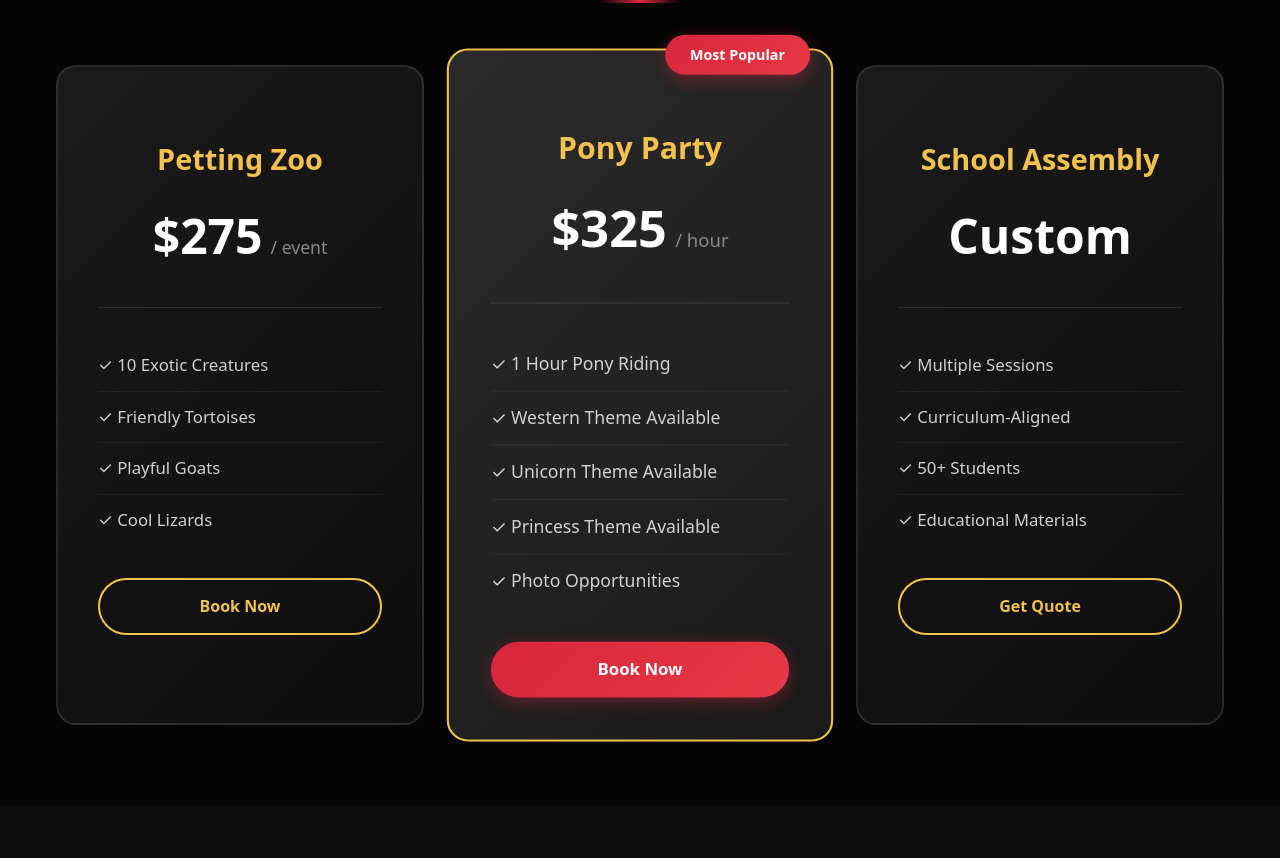
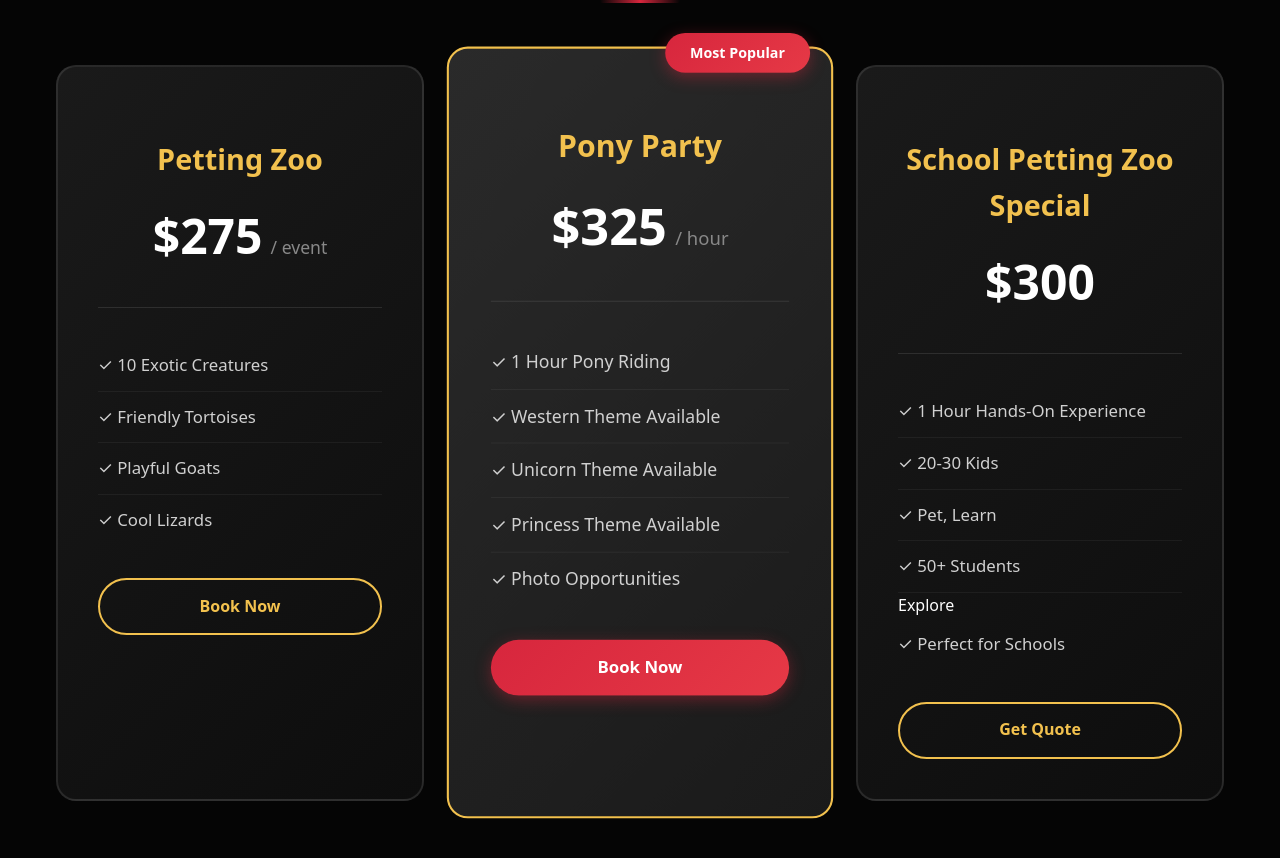
Before and after one commit to AntonioMc99/cityboywebsite, a plain HTML site: page index.html in a window 1280 px wide. Shown: the part 2280-3138 px from the top of the page. Drawn offline with Linux system fonts and the light colour scheme.

Commit message:
Update School Petting Zoo Special package - 00

```diff
--- a/index.html
+++ b/index.html
@@ -139,16 +139,16 @@
 
         <div class="pricing-card">
           <div class="pricing-header">
-            <h3>School Assembly</h3>
+            <h3>School Petting Zoo Special</h3>
             <div class="pricing-price">
-              <span class="price-amount">Custom</span>
+              <span class="price-amount">$300</span>
             </div>
           </div>
           <ul class="pricing-features">
-            <li>✓ Multiple Sessions</li>
-            <li>✓ Curriculum-Aligned</li>
-            <li>✓ 50+ Students</li>
-            <li>✓ Educational Materials</li>
+            <li>✓ 1 Hour Hands-On Experience</li>
+            <li>✓ 20-30 Kids</li>
+            <li>✓ Pet, Learn <li>✓ 50+ Students</li> Explore</li>
+            <li>✓ Perfect for Schools</li>
           </ul>
           <a href="#contact" class="btn-outline full-width">Get Quote</a>
         </div>
```
